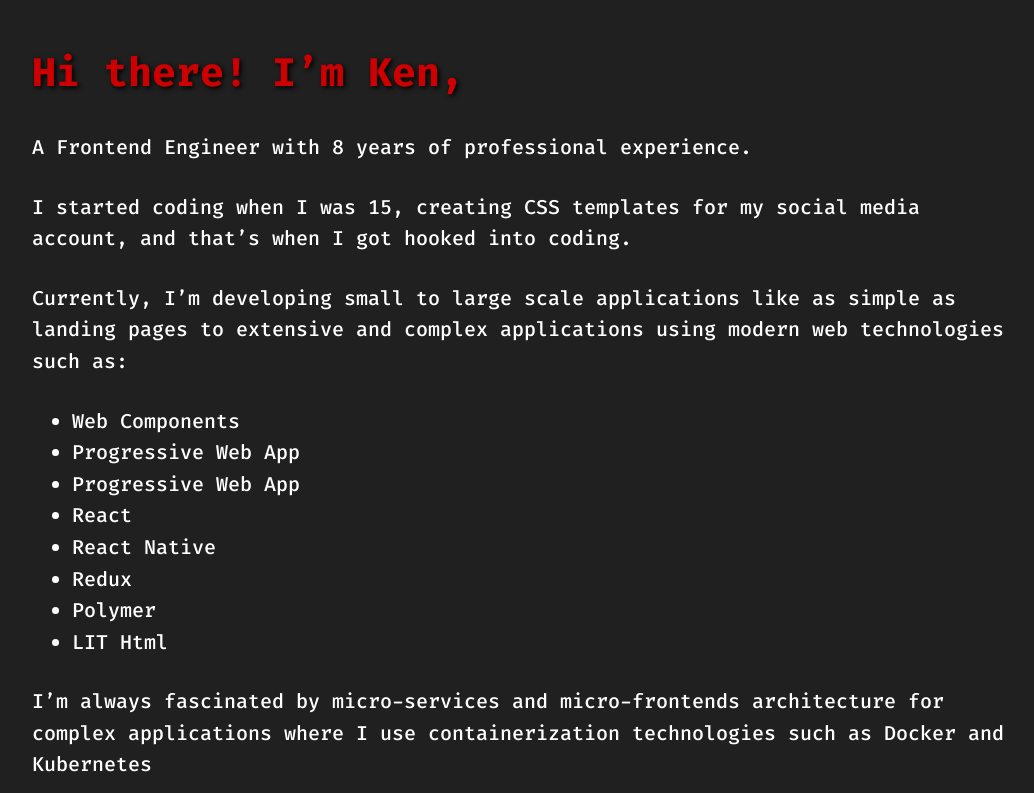
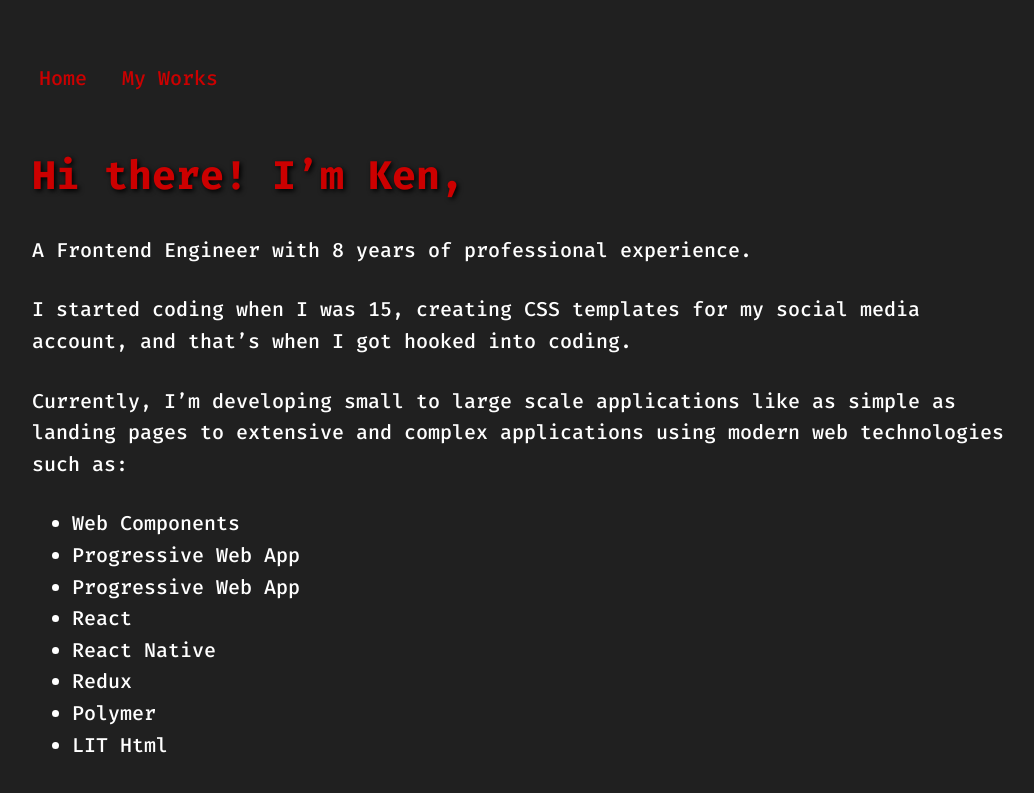
Before and after one commit to markortiz/devken.net, a React (Create React App) app: page / in a window 1280 px wide. Shown: the top 793 px of the page, without its empty margins (118-1152 px from the left). Built offline with nearby package versions, Linux system fonts and the light colour scheme; the HTML template or start-up script is replaced by a standard one; a web font is replaced by a local one.

Commit message:
chore: add nav

```diff
--- a/src/App.css
+++ b/src/App.css
@@ -23,9 +23,26 @@
 }
 .App-header {
   display: flex;
-  flex-direction: column;
   align-items: center;
-  justify-content: center;
+  margin: 2rem 0;
+  padding: 1.5rem 0;
+}
+.App-menu {
+  font-size: calc(16px + 0.5vmin);
+}
+.App-menu .link {
+  color: #CC0000;
+  line-height: 1.58;
+  margin-right: 0.5rem;
+  padding: 0.5rem 1.5rem 0.5rem 0.5rem;
+  text-decoration: none;
+}
+.App-menu .link:hover,
+.App-menu .link:active {
+  border-bottom: 1px solid #CC0000;
+}
+.App-menu .link.active {
+  font-weight: 700;
 }
 .App-title {
   margin-bottom: 0;
--- a/src/App.js
+++ b/src/App.js
@@ -16,6 +16,10 @@
     <div className="App">
       <div className="App-wrapper">
         <header className="App-header">
+          <nav className="App-menu">
+            <a className="link" href="#">Home</a>
+            <a className="link" href="#">My Works</a>
+          </nav>
         </header>
         <main className="App-main">
           <h1 className="App-title red">Hi there! <span className="">I’m Ken,</span></h1>
@@ -46,8 +50,8 @@
           </ul>
           <p>
             And oh, did I mention that I’m also trying to be a Fullstack Javascript developer?
-            If you wanna hire me, just reach me at my email
-            <strong> <a className="red" href="mailto:markkennethortiz@gmail.com">markkennethortiz@gmail.com</a></strong>.
+            If you wanna hire me, just reach me at my email &nbsp;
+            <strong><a className="red" href="mailto:markkennethortiz@gmail.com">markkennethortiz@gmail.com</a></strong>.
           </p>
         </main>
         <section className="App-links">
```
